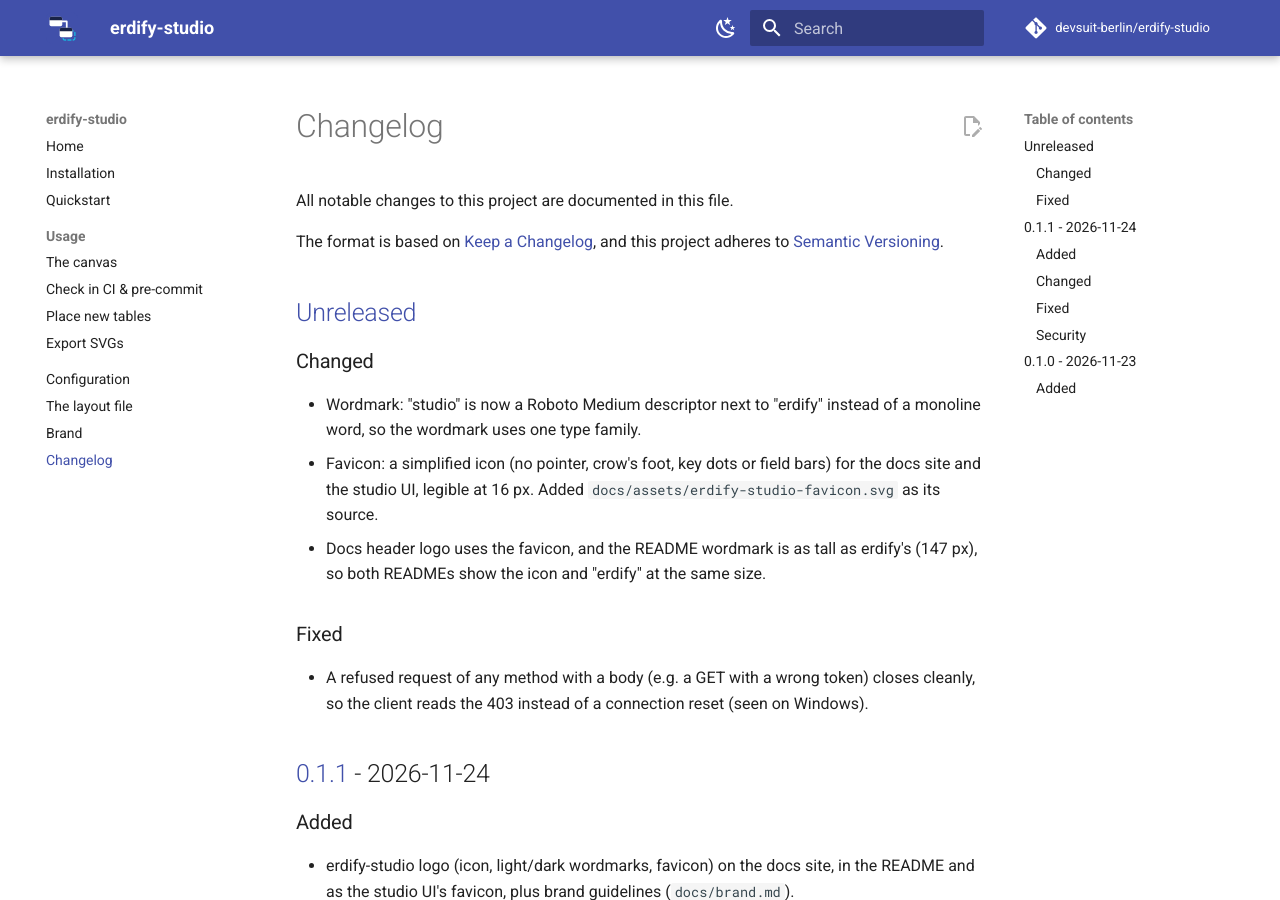
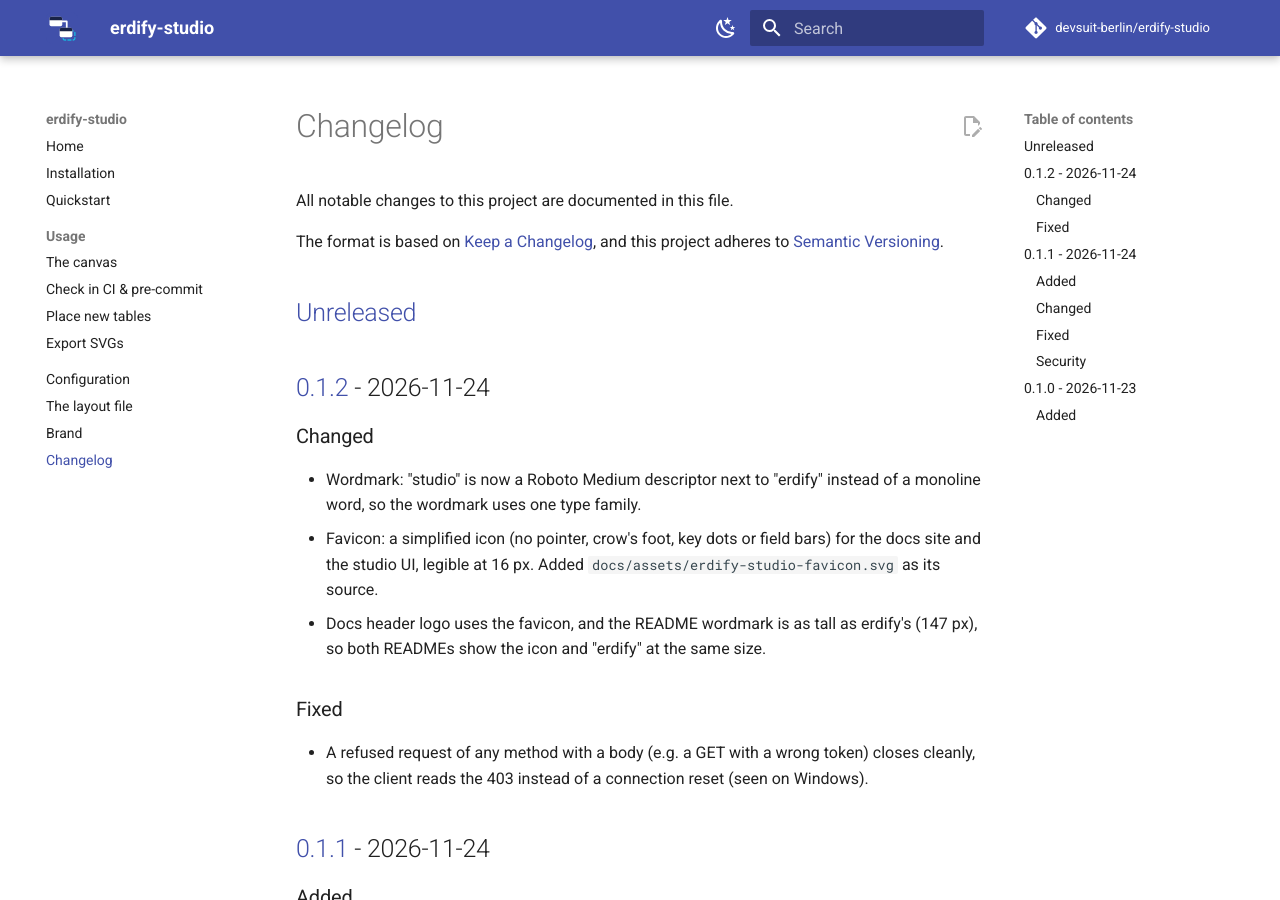
Before and after one commit to devsuit-berlin/erdify-studio, an MkDocs documentation site: the page built from docs/changelog.md, in a window 1280 px wide and 900 px high. Built offline with MkDocs 1.6.1 and Material for MkDocs 9.7.7, drawn with Linux system fonts in a browser that asks for light colours; plug-ins that fetch from the network failed and are left out; comment, search, counter and statistics services are not loaded.

Commit message:
chore: #57 - release 0.1.2 (#58)
Closes #57.

## Release

- **Version:** 0.1.2
- **Type:** patch
- **Why:** brand refresh (wordmark, favicon, README wordmark size) that
brings the new README to PyPI, plus one server fix (#59).

This PR only dates the CHANGELOG (`[Unreleased]` → `[0.1.2] -
2026-11-24`), adds its link reference, and bumps `rev: v0.1.1` →
`v0.1.2` in the README, `docs/usage/ci.md` and `.pre-commit-hooks.yaml`.
The version comes from the `v0.1.2` tag (hatch-vcs).

## What ships

- #55 — refined wordmark and simplified favicon (docs site, docs header,
studio UI)
- #56 — README wordmark as tall as erdify's
- #60 — drain the body of any refused request (closes #59)

## Highlights

- Wordmark: "studio" is a Roboto Medium descriptor next to "erdify", one
type family.
- Favicon: a simplified icon legible at 16 px, in browser tabs, the docs
header and the studio toolbar.
- PyPI: the README wordmark renders at erdify's size (147 px high).
- **Fix:** a refused request of any method with a body closes cleanly,
so the client reads the 403 instead of a connection reset (intermittent
on Windows).

## Upgrade impact

None. Exported SVGs, the layout file format and `check` results are
unchanged. Pre-commit users can bump `rev` to `v0.1.2`.

## Supported versions

Python 3.11–3.15; erdify >= 1.9.0, < 2.

## Release steps

1. Merge this PR.
2. Create the GitHub release `v0.1.2` from `main` (notes: the CHANGELOG
section) → `Publish to PyPI` runs; approve the `pypi` deployment.
3. Check PyPI and `uvx erdify-studio@0.1.2 --version`.

Review: reviewed by the reviewer agent (Copilot unavailable)

```diff
--- a/.pre-commit-hooks.yaml
+++ b/.pre-commit-hooks.yaml
@@ -2,7 +2,7 @@
 #
 #   repos:
 #     - repo: https://github.com/devsuit-berlin/erdify-studio
-#       rev: v0.1.1
+#       rev: v0.1.2
 #       hooks:
 #         - id: erdify-studio-check
 #           args: [./src]   # the input erdify reads; default: the repository root
--- a/CHANGELOG.md
+++ b/CHANGELOG.md
@@ -6,6 +6,8 @@ The format is based on [Keep a Changelog](https://keepachangelog.com/en/1.1.0/),
 and this project adheres to [Semantic Versioning](https://semver.org/spec/v2.0.0.html).
 
 ## [Unreleased]
+
+## [0.1.2] - 2026-11-24
 
 ### Changed
 
@@ -141,6 +143,7 @@ and this project adheres to [Semantic Versioning](https://semver.org/spec/v2.0.0
   next to the `pyproject.toml` erdify resolves, else the working directory),
   `group_by` (`auto` | `schema` | `app` | `module` | `none`) and `export_dir`.
 
-[Unreleased]: https://github.com/devsuit-berlin/erdify-studio/compare/v0.1.1...HEAD
+[Unreleased]: https://github.com/devsuit-berlin/erdify-studio/compare/v0.1.2...HEAD
+[0.1.2]: https://github.com/devsuit-berlin/erdify-studio/compare/v0.1.1...v0.1.2
 [0.1.1]: https://github.com/devsuit-berlin/erdify-studio/compare/v0.1.0...v0.1.1
 [0.1.0]: https://github.com/devsuit-berlin/erdify-studio/releases/tag/v0.1.0
```
Also changed, not shown: README.md (+1 -1 lines), docs/usage/ci.md (+1 -1 lines).
